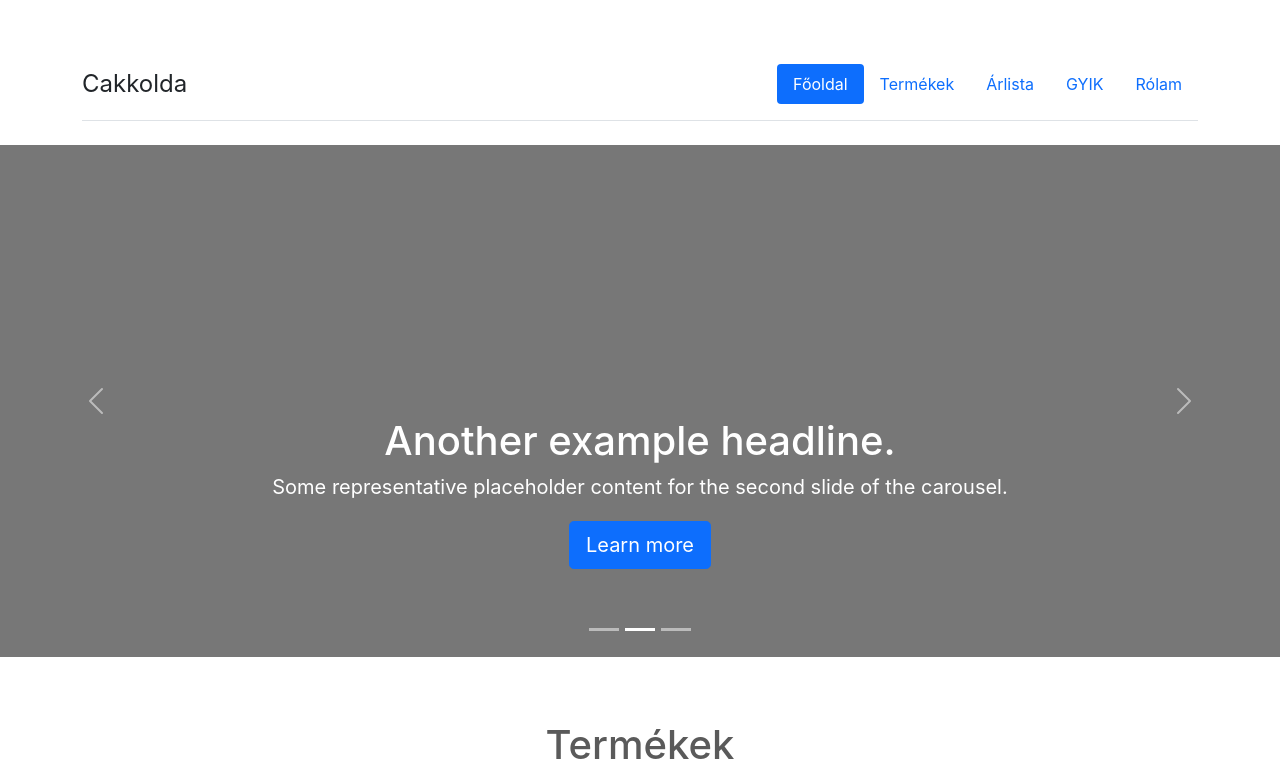
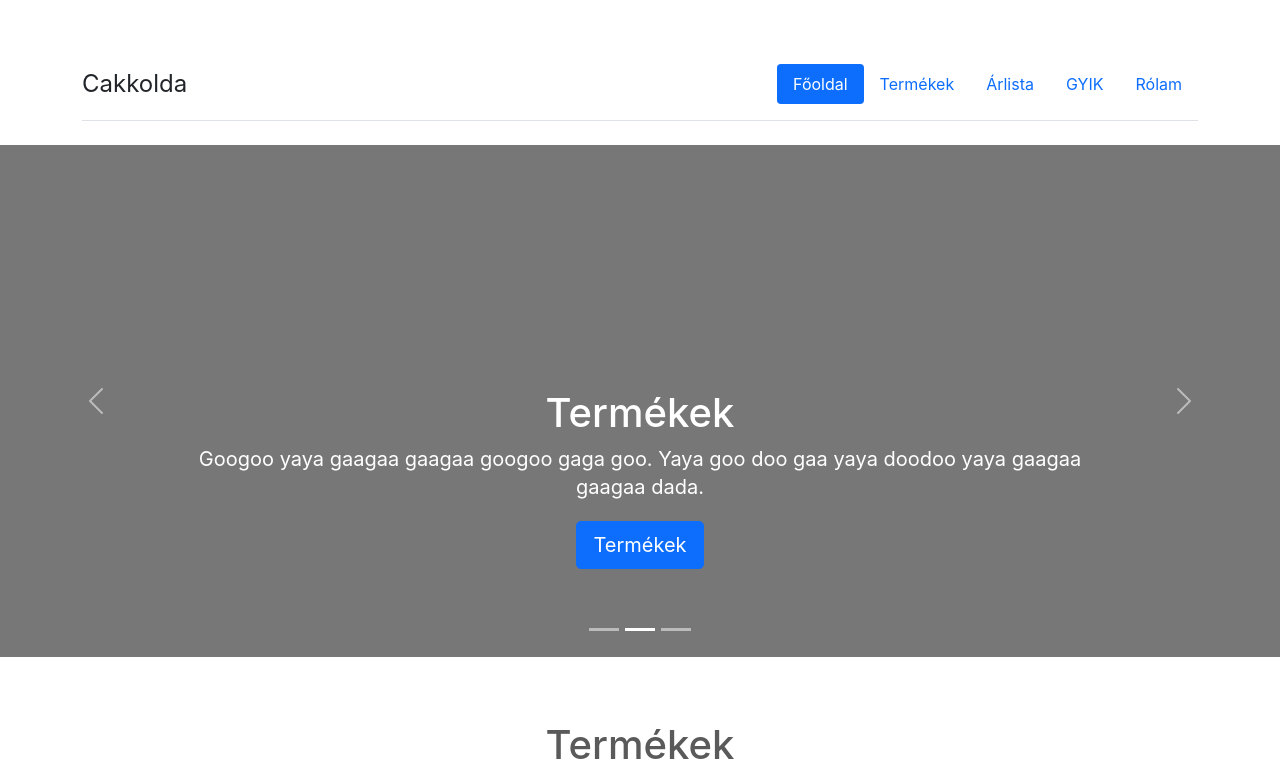
Before and after one commit to gabip86/cakkolda, a React (Create React App) app in the folder client/: page / in a window 1280 px wide. Shown: the top 775 px of the page. Built offline with nearby package versions, Linux system fonts and the light colour scheme.

Commit message:
feat: set the carousel

```diff
--- a/client/src/components/Main.js
+++ b/client/src/components/Main.js
@@ -42,14 +42,39 @@ const Main = () => {
             </svg>
 
             <div class="container">
-              <div class="carousel-caption text-start">
+              <div class="carousel-caption">
                 <h1>Legújabb kollekció</h1>
+                <p>Yaya goo doo gaa yaya doodoo yaya gaagaa gaagaa dada.</p>
                 <p>
-                  Some representative placeholder content for the first slide of
-                  the carousel.
+                  <a class="btn btn-lg btn-primary" href="/termekek">
+                    Kollekció
+                  </a>
+                </p>
+              </div>
+            </div>
+          </div>
+          <div class="carousel-item">
+            <svg
+              class="bd-placeholder-img"
+              width="100%"
+              height="100%"
+              xmlns="http://www.w3.org/2000/svg"
+              aria-hidden="true"
+              preserveAspectRatio="xMidYMid slice"
+              focusable="false"
+            >
+              <rect width="100%" height="100%" fill="#777" />
+            </svg>
+
+            <div class="container">
+              <div class="carousel-caption">
+                <h1>Termékek</h1>
+                <p>
+                  Googoo yaya gaagaa gaagaa googoo gaga goo. Yaya goo doo gaa
+                  yaya doodoo yaya gaagaa gaagaa dada.
                 </p>
                 <p>
-                  <a class="btn btn-lg btn-primary" href="/termekek">
+                  <a class="btn btn-lg btn-primary" href="/arlista">
                     Termékek
                   </a>
                 </p>
@@ -71,42 +96,14 @@ const Main = () => {
 
             <div class="container">
               <div class="carousel-caption">
-                <h1>Another example headline.</h1>
+                <h1>Akciók</h1>
                 <p>
-                  Some representative placeholder content for the second slide
-                  of the carousel.
-                </p>
-                <p>
-                  <a class="btn btn-lg btn-primary" href="/arlista">
-                    Learn more
-                  </a>
-                </p>
-              </div>
-            </div>
-          </div>
-          <div class="carousel-item">
-            <svg
-              class="bd-placeholder-img"
-              width="100%"
-              height="100%"
-              xmlns="http://www.w3.org/2000/svg"
-              aria-hidden="true"
-              preserveAspectRatio="xMidYMid slice"
-              focusable="false"
-            >
-              <rect width="100%" height="100%" fill="#777" />
-            </svg>
-
-            <div class="container">
-              <div class="carousel-caption text-end">
-                <h1>One more for good measure.</h1>
-                <p>
-                  Some representative placeholder content for the third slide of
-                  this carousel.
+                  Doo doo yaya goo googoo ga da googoo da. Doo doo yaya goo
+                  googoo ga da googoo da
                 </p>
                 <p>
                   <a class="btn btn-lg btn-primary" href="/rolam">
-                    Browse gallery
+                    Akciók
                   </a>
                 </p>
               </div>
```
